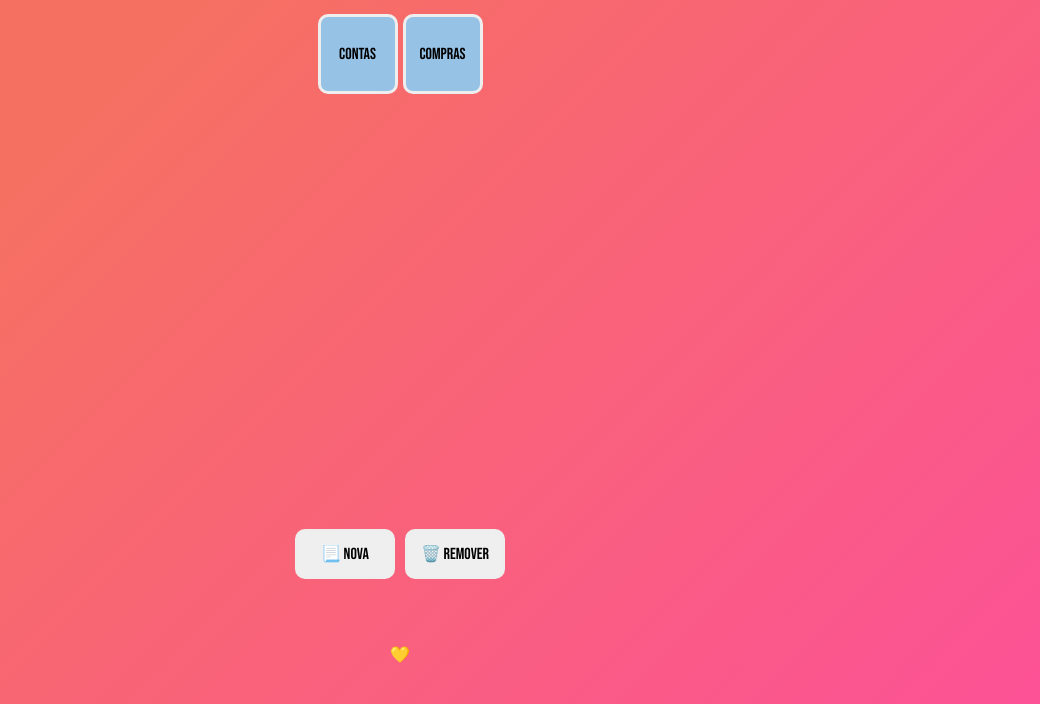
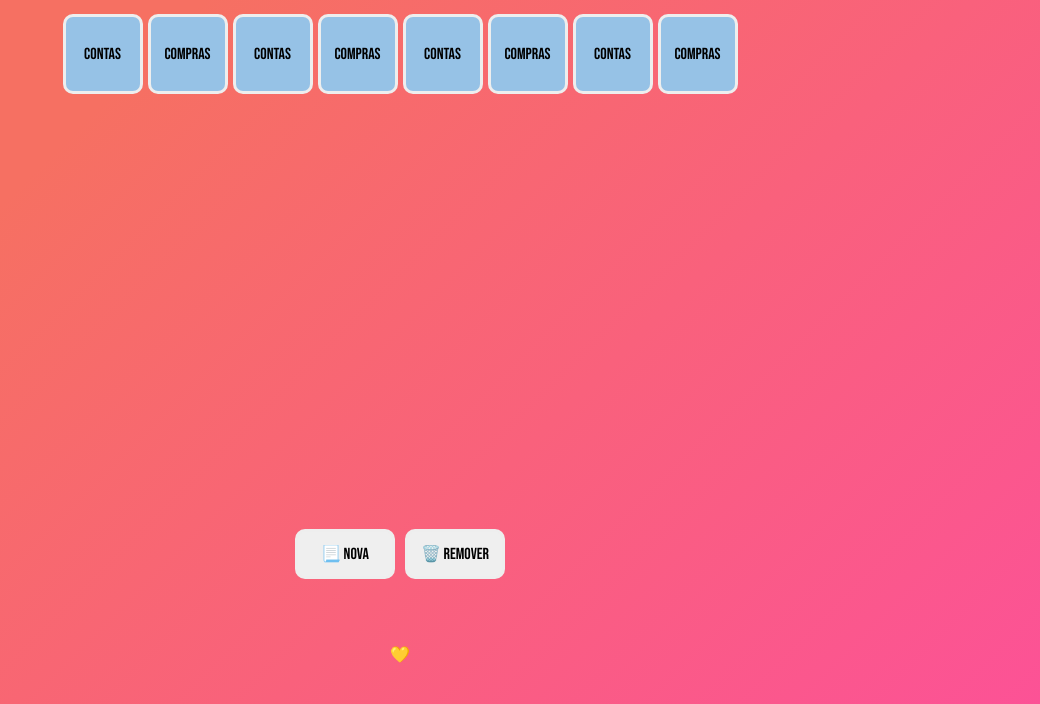
Before and after one commit to pedrolucastp/casinha-app-vanilla, a plain HTML site: page index.html in a window 1280 px wide. Shown: the part 96-800 px from the top of the page, without its empty margins (240-1280 px from the left). Drawn offline with Linux system fonts and the light colour scheme.

Commit message:
fix: favorites scroll

```diff
--- a/favorites.js
+++ b/favorites.js
@@ -51,6 +51,12 @@ const shoppingList = [{
 let favorites = [
     { name: "Contas", value: bills },
     { name: "Compras", value: shoppingList },
+    { name: "Contas", value: bills },
+    { name: "Compras", value: shoppingList },
+    { name: "Contas", value: bills },
+    { name: "Compras", value: shoppingList },
+    { name: "Contas", value: bills },
+    { name: "Compras", value: shoppingList },
 ];
 
 export default favorites
--- a/styles.css
+++ b/styles.css
@@ -15,7 +15,7 @@ body {
     background-color: var(--background-color);
     background-image: var(--background-image);
     color: #eee;
-    height: 100%;
+    height: 100vh;
     width: 100vw;
 }
 
@@ -53,11 +53,12 @@ menu {
 
 [data-favorite-container] {
     /* border: rgb(78, 72, 33) 3px solid; */
-    width: 90%;
+    max-width: 90%;
     display: flex;
     align-items: center;
     justify-content: center;
     gap: 5px;
+    overflow-x: scroll;
     /* margin: 10px; */
 }
 
```
